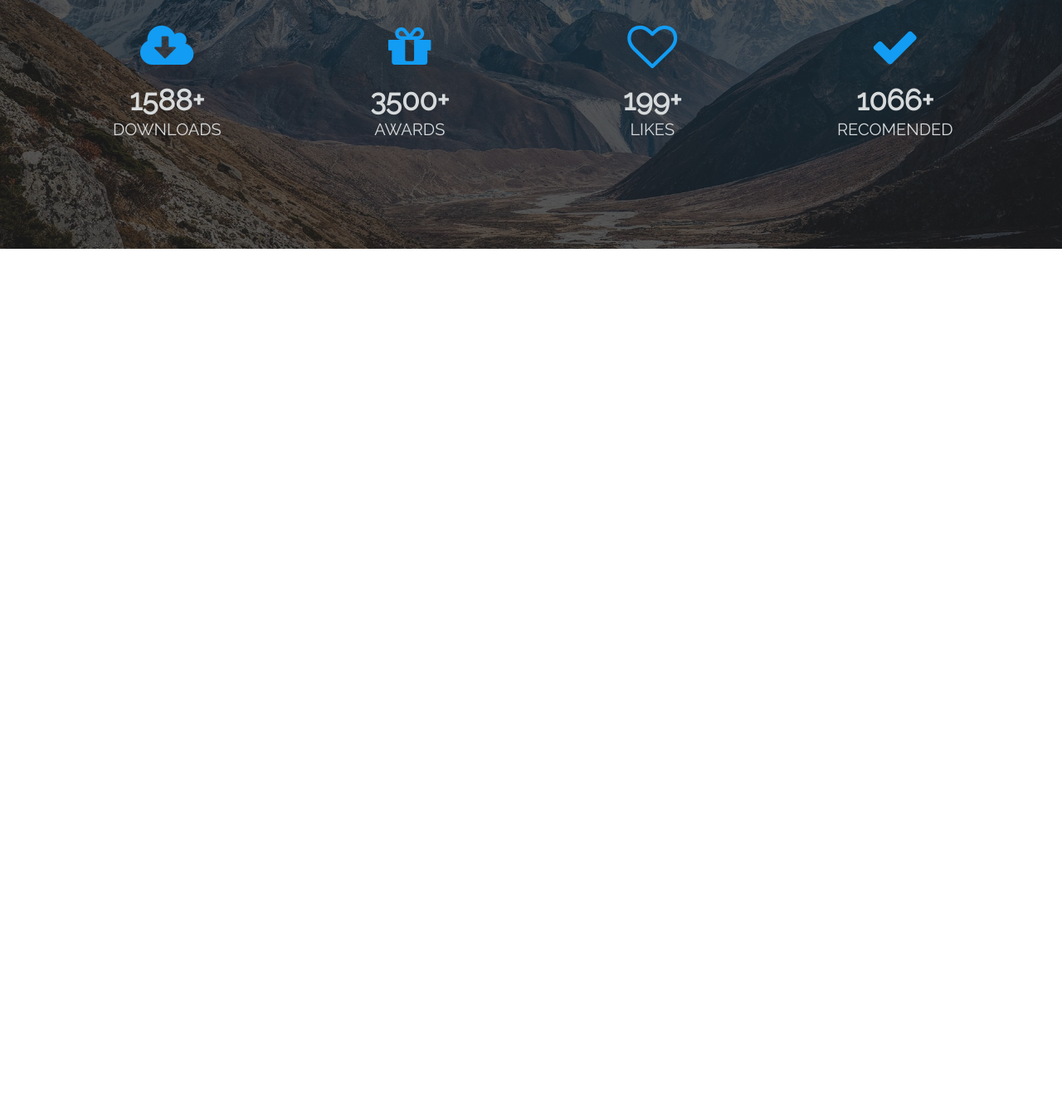
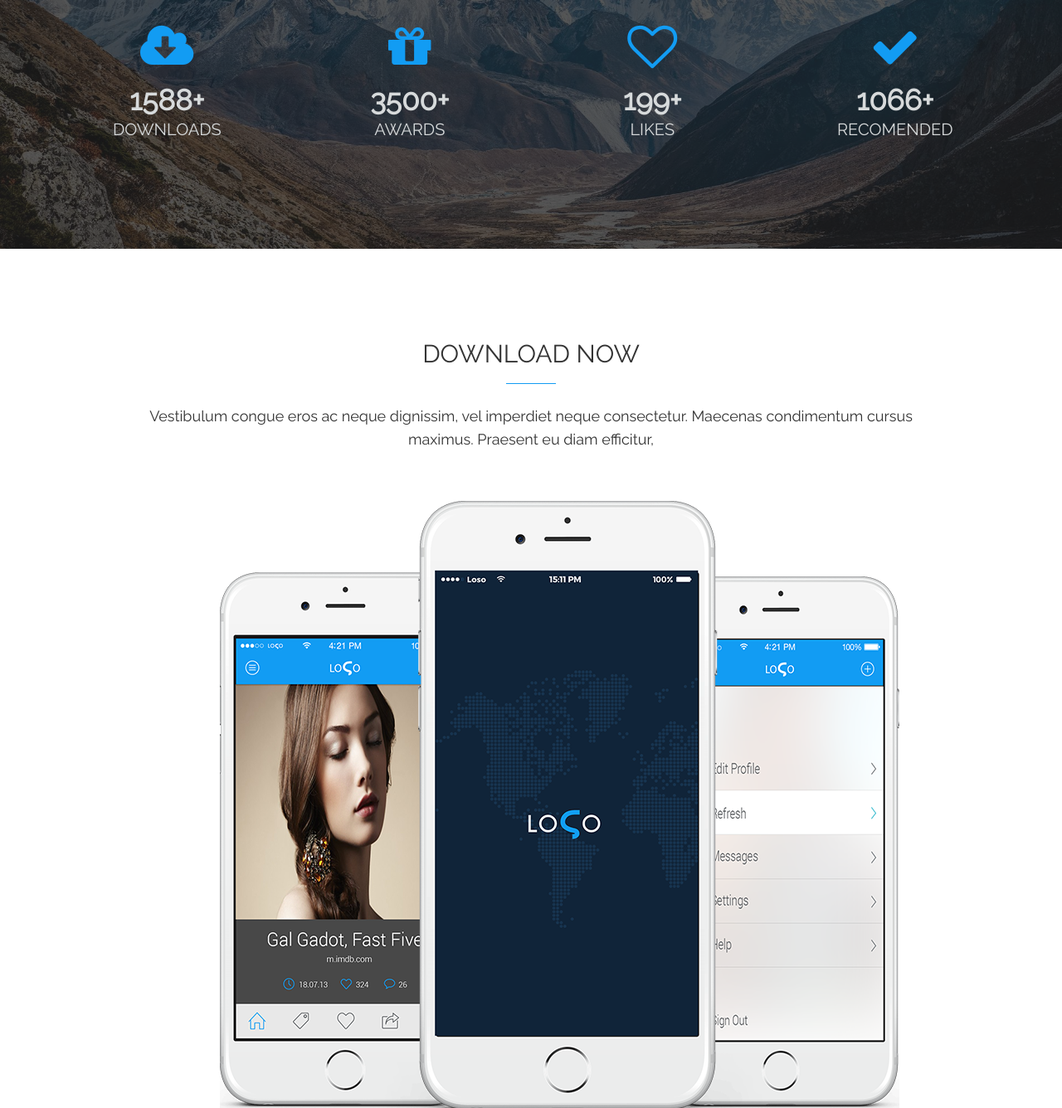
Before and after one commit to jkai7/small-business-site, a plain HTML site: page index.html in a window 1280 px wide. Shown: the part 4300-5636 px from the top of the page at 83% size. Before the commit the page ends 4600 px from the top, so only its background shows below. Drawn offline with Linux system fonts and the light colour scheme.

Commit message:
started download now section

```diff
--- a/CSS/style.css
+++ b/CSS/style.css
@@ -430,3 +430,5 @@ p {
     font-weight: 300;
     text-transform: uppercase;
 }
+
+/* ================== Download Now =========================================== */
--- a/index.html
+++ b/index.html
@@ -578,6 +578,46 @@
 
     </section><!-- END counter -->
 
+    <!-- Download Now ---------------------------------------------------------->
+
+    <section class="download-now">
+
+        <div class="container">
+
+            <div class="row">
+
+                <div class="col-md-10 col-md-offset-1">
+
+                    <div class="section-title">
+
+                        <h2>Download Now</h2>
+
+                        <p>Vestibulum congue eros ac neque dignissim, vel imperdiet neque consectetur. Maecenas condimentum cursus maximus. Praesent eu diam efficitur,</p>
+
+                    </div><!-- END section-title -->
+
+                </div><!-- END col -->
+
+            </div><!-- END row -->
+
+        </div><!-- END container -->
+
+        <div class="container">
+
+            <div class="row">
+
+                <div class="col-md-8 col-md-offset-2">
+
+                    <img src="images/download-screen.png" alt="download screen">
+
+                </div><!-- END col -->
+
+            </div><!-- END row -->
+
+        </div><!-- END container -->
+
+    </section><!-- END download-now -->
+
     <!-- JavaScript -->
     <script src="JS/jquery.js"></script>
     <script src="JS/bootstrap.min.js"></script>
```
